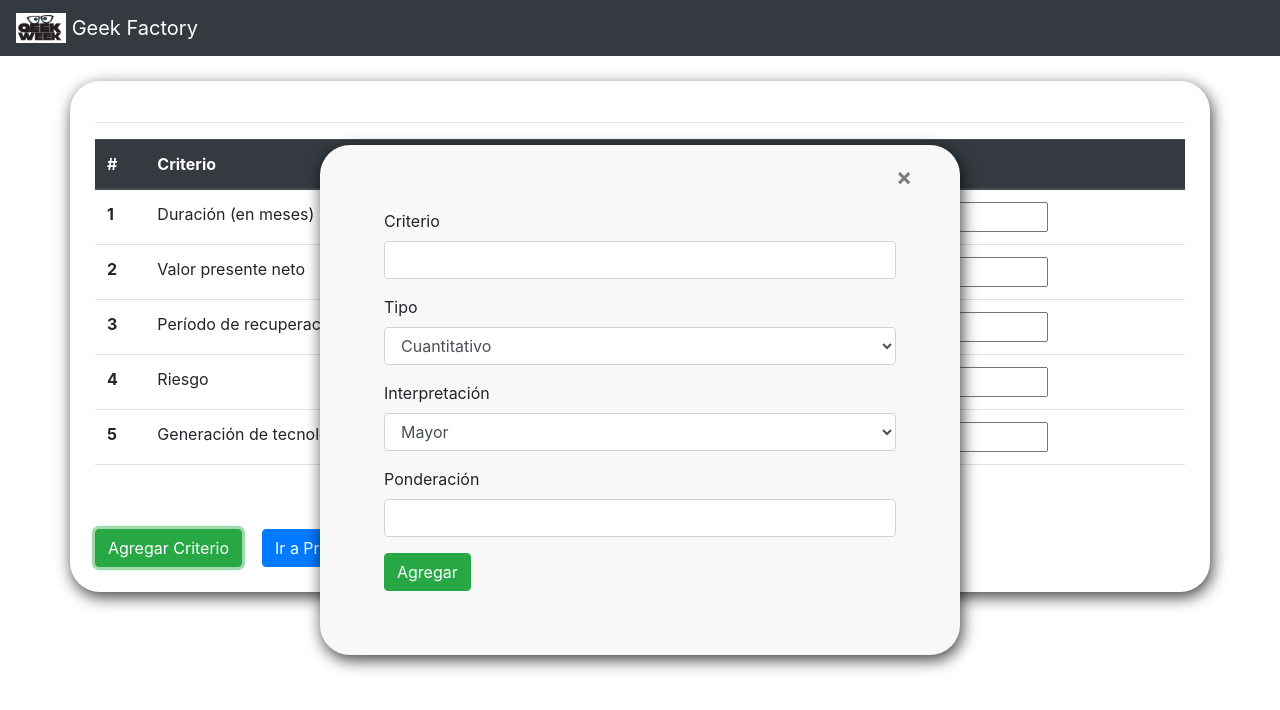
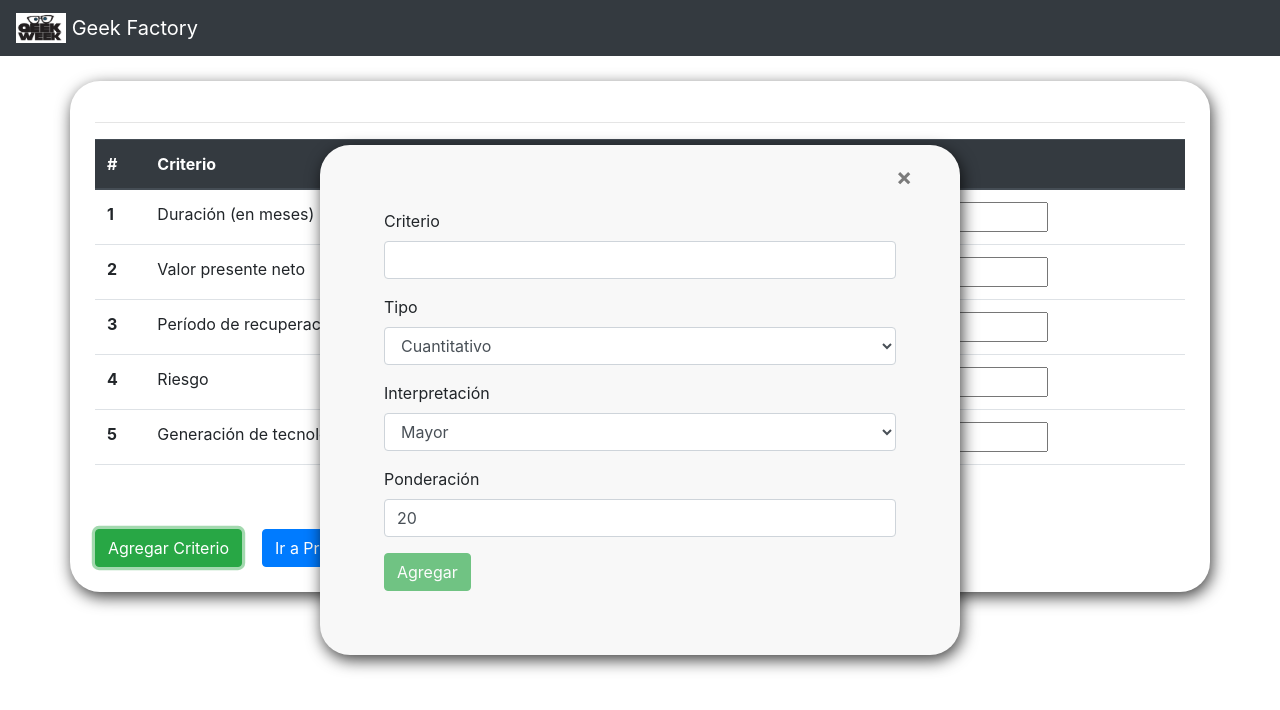
Before and after one commit to dcharua/GeekFactory, an Angular app: page / in a window 1280 px wide. Both pictures are taken after a click on the button "Agregar Criterio". Shown: the top 710 px of the page. Built offline with nearby package versions, Linux system fonts and the light colour scheme.

Commit message:
error fix

```diff
--- a/src/app/app.module.ts
+++ b/src/app/app.module.ts
@@ -1,7 +1,7 @@
 import { BrowserModule } from '@angular/platform-browser';
 import { FormsModule } from '@angular/forms';
 import { NgModule } from '@angular/core';
-
+import { ReactiveFormsModule } from '@angular/forms';
 import { AppComponent } from './app.component';
 import { CriteriosComponent } from './criterios/criterios.component';
 import { NavbarComponent } from './navbar/navbar.component';
@@ -14,7 +14,8 @@ import { NavbarComponent } from './navbar/navbar.component';
   ],
   imports: [
     BrowserModule,
-    FormsModule
+    FormsModule,
+    ReactiveFormsModule
   ],
   providers: [],
   bootstrap: [AppComponent]
--- a/src/app/criterios/criterios.component.html
+++ b/src/app/criterios/criterios.component.html
@@ -45,30 +45,30 @@
   <button type="button" class="close" aria-label="Close" (click) = "closeAddCri()">
     <span class="close-btn " aria-hidden="true">&times;</span>
   </button>
-    <form >
+    <form [formGroup]="criterioForm" (ngSubmit)="addCri()">
       <div class="form-group">
         <label for="criterio">Criterio</label>
-        <input ng-validate="required"  type="text" class="form-control" id="criterio" #criterioInput >
+        <input  type="text" class="form-control" id="criterio" formControlName="nombre" required >
       </div>
       <div class="form-group">
         <label for="tipo">Tipo</label>
-        <select id="tipo" class="form-control" #tipoInput>
-          <option selected>Cuantitativo</option>
+        <select id="tipo" class="form-control" formControlName="tipo" required>
+          <option>Cuantitativo</option>
           <option> Cualitativo</option>
         </select>
       </div>
       <div class="form-group">
         <label for="interpretacion">Interpretación</label>
-        <select id="interpretacion" class="form-control" #interpretacionInput>
-          <option selected>Mayor</option>
+        <select id="interpretacion" class="form-control" formControlName="interpretacion" required>
+          <option [selected]>Mayor</option>
           <option>Menor</option>
         </select>
       </div>
       <div class="form-group">
         <label for="ponderacion">Ponderación</label>
-        <input ng-validate="required" type="number" class="form-control" id="ponderacion" #ponderacionInput>
+        <input type="number" class="form-control" id="ponderacion" formControlName="ponderacion" required>
       </div>
-      <span (click) ="addCri()" class="btn btn-success">Agregar</span>
+      <button [disabled]="!criterioForm.valid" class="btn btn-success">Agregar</button>
       <!-- <span (mouseover)="help=true" (mouseout)="help=false" class="btn btn-info"> Ayuda</span>
       <div class="help" *ngIf="help">
         <p>Eliga </p>
@@ -113,20 +113,20 @@
   <button type="button" class="close" aria-label="Close" (click) = "closeAddPro()">
     <span class="close-btn " aria-hidden="true">&times;</span>
   </button>
-    <form >
+    <form [formGroup]="proyectoForm" (ngSubmit)="addPro()">
       <div class="form-group">
         <label for="criterio">Nombre</label>
-        <input ng-validate="required" type="text" class="form-control" id="nombre" #proyectoNombre >
+        <input type="text" class="form-control" id="nombre" formControlName="nombre" required>
       </div>
       <div class="form-group">
         <label for="costo">Costo</label>
-          <input ng-validate="required"  type="text" class="form-control" id="costo" #proyectoCosto >
+          <input input type="number"  class="form-control" id="costo" formControlName="costo" required>
       </div>
       <div class="form-group">
         <label for="descripcion">Descripción</label>
-        <textarea rows=3 type="text" class="form-control" id="descripcion" #proyectoDescripcion></textarea>
+        <textarea rows=3 type="text" class="form-control" id="descripcion" formControlName="descripcion" required></textarea>
       </div>
-      <span (click) ="addPro()" class="btn btn-success">Agregar</span>
+      <button [disabled]="!proyectoForm.valid" class="btn btn-success">Agregar</button>
     </form>
 </div>
 
--- a/src/app/criterios/criterios.component.ts
+++ b/src/app/criterios/criterios.component.ts
@@ -1,7 +1,7 @@
 import {Component, ElementRef, OnInit, ViewChild} from '@angular/core';
 import {Criterio, Interpetacion} from './criterio.model';
 import {Proyecto} from './proyecto.model';
-
+import { FormControl, Validators, FormGroup, ReactiveFormsModule } from '@angular/forms';
 declare var $: any;
 
 @Component({
@@ -14,19 +14,22 @@ export class CriteriosComponent implements OnInit {
   @ViewChild('proyectoNombre') proyectoNombre: ElementRef;
   @ViewChild('proyectoCosto') proyectoCosto: ElementRef;
   @ViewChild('proyectoDescripcion') proyectoDescripcion: ElementRef;
-  @ViewChild('criterioInput') criterioInput: ElementRef;
-  @ViewChild('tipoInput') tipoInput: ElementRef;
-  @ViewChild('ponderacionInput') ponderacionInput: ElementRef;
-  @ViewChild('interpretacionInput') interpretacionInput: ElementRef;
+
+  criterioForm:FormGroup;
+
+
+  proyectoForm:FormGroup;
+
+
   help = false;
   error = '';
   total = 100;
   disabledSave = false;
 
   criterios: Criterio[] = [
-    new Criterio('Duración (en meses)', 'Cuantitativo', 20, Interpetacion.mayor, 5000),
-    new Criterio('Valor presente neto', 'Cuantitativo', 20, Interpetacion.mayor, 200),
-    new Criterio('Período de recuperación de la inversión ', 'Cuantitativo', 20, Interpetacion.mayor, 300),
+    new Criterio('Duración (en meses)', 'Cuantitativo', 20, Interpetacion.mayor, 0),
+    new Criterio('Valor presente neto', 'Cuantitativo', 20, Interpetacion.mayor, 0),
+    new Criterio('Período de recuperación de la inversión ', 'Cuantitativo', 20, Interpetacion.mayor, 0),
     new Criterio('Riesgo', 'Cualitativo', 20, Interpetacion.mayor, null),
     new Criterio('Generación de tecnología propitaria', 'Cualitativo', 20, Interpetacion.mayor, null)
   ];
@@ -37,6 +40,18 @@ export class CriteriosComponent implements OnInit {
   }
 
   ngOnInit() {
+    this.criterioForm = new FormGroup({
+      nombre: new FormControl("", Validators.required),
+      tipo: new FormControl("Cuantitativo", Validators.required),
+      ponderacion: new FormControl(20, Validators.required),
+      interpretacion: new FormControl("Mayor", Validators.required)
+    });
+
+    this.proyectoForm = new FormGroup({
+      nombre: new FormControl("",Validators.required),
+      costo: new FormControl("",Validators.required),
+      descripcion: new FormControl("", Validators.required)
+    });
   }
 
   popAddPro() {
@@ -64,29 +79,38 @@ export class CriteriosComponent implements OnInit {
   }
 
   addPro() {
-    this.proyectos.push(new Proyecto(this.proyectoNombre.nativeElement.value,
-      this.proyectoCosto.nativeElement.value, this.proyectoDescripcion.nativeElement.value, JSON.parse(JSON.stringify(this.criterios))));
+      if (this.proyectoForm.valid){
+      this.proyectos.push(new Proyecto(this.proyectoForm.get('nombre').value ,
+        this.proyectoForm.get('costo').value , this.proyectoForm.get('descripcion').value , JSON.parse(JSON.stringify(this.criterios))));
       this.closeAddPro();
       $('#proyectos').css({'display': 'none'});
       $('#criteriosProyectos').fadeIn();
+    } else {
+       this.validateAllFormFields(this.criterioForm);
+    }
   }
 
   addCri() {
-    const rest = this.ponderacionInput.nativeElement.value / 5;
+    if (this.criterioForm.valid) {
+      const rest = this.criterioForm.get('ponderacion').value / 5;
       for (const criterio of this.criterios) {
         criterio.ponderacion = criterio.ponderacion - rest;
       }
       let interpretacion: Interpetacion;
-    const ponderacion: number = +this.ponderacionInput.nativeElement.value;
-    if (this.interpretacionInput.nativeElement.value === 'Mayor') {
+      const ponderacion: number = +this.criterioForm.get('ponderacion').value ;
+      if (this.criterioForm.get('interpretacion').value  === 'Mayor') {
         interpretacion = Interpetacion.mayor;
       } else {
         interpretacion = Interpetacion.menor;
       }
-    this.criterios.push(new Criterio(this.criterioInput.nativeElement.value, this.tipoInput.nativeElement.value,
+      this.criterios.push(new Criterio(this.criterioForm.get('nombre').value , this.criterioForm.get('tipo').value ,
         ponderacion, interpretacion, null));
       this.calcCriPond();
       this.closeAddCri();
+      this.updateDummy();
+    } else {
+       this.validateAllFormFields(this.criterioForm);
+    }
   }
 
   backCri(){
@@ -159,4 +183,14 @@ export class CriteriosComponent implements OnInit {
     $('#proyectos').fadeIn();
   }
 
+  validateAllFormFields(formGroup: FormGroup) {         //{1}
+    Object.keys(formGroup.controls).forEach(field => {  //{2}
+      const control = formGroup.get(field);             //{3}
+      if (control instanceof FormControl) {             //{4}
+        control.markAsTouched({ onlySelf: true });
+      } else if (control instanceof FormGroup) {        //{5}
+        this.validateAllFormFields(control);            //{6}
       }
+    });
+  }
+}
```
Lines whose indentation alone changed are shown as unchanged.
